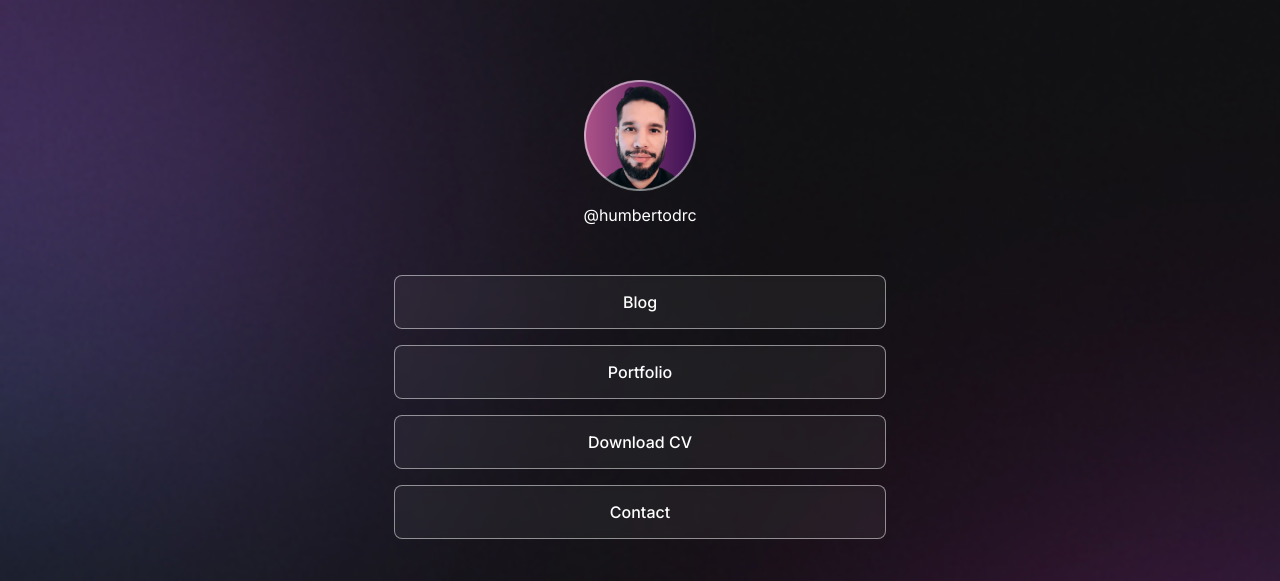
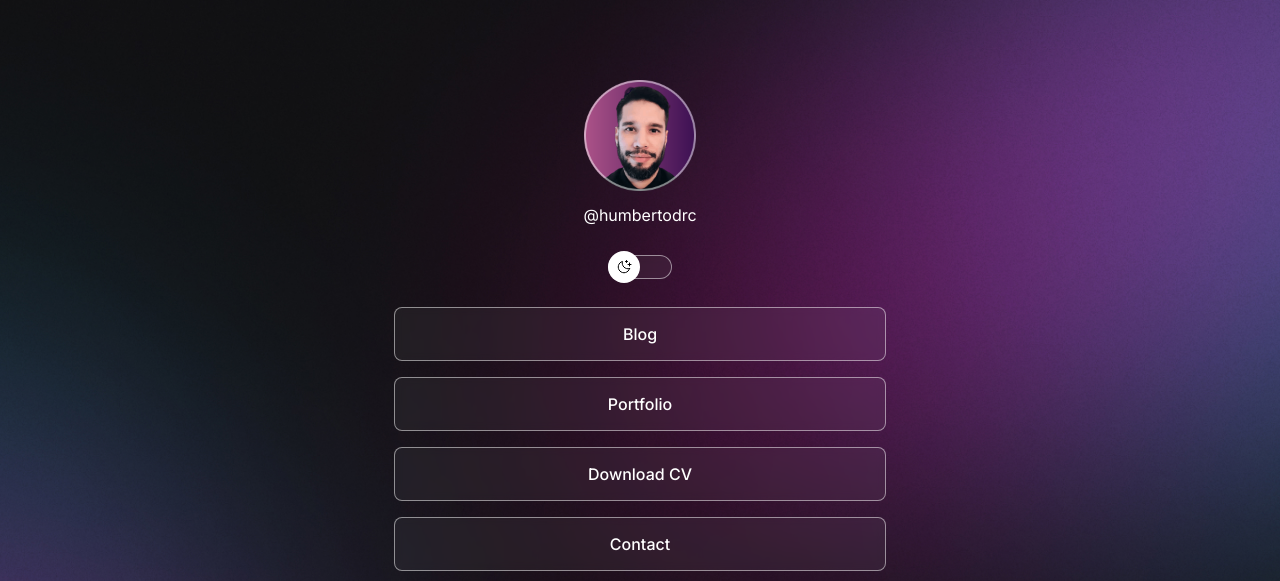
Before and after one commit to digitalhouse-content/DHLinks, a plain HTML site: page index.html in a window 1280 px wide. Shown: the top 581 px of the page. Drawn offline with nearby package versions, Linux system fonts and the light colour scheme.

Commit message:
posicionar elementos absolutamente en la página

```diff
--- a/index.html
+++ b/index.html
@@ -26,8 +26,13 @@
            alt="Foto de Humberto sonriendo, usando camisa, foto carnet o de perfil" />
       <p>@humbertodrc</p>
     </div>
+
     <!-- Switch -->
-    <div class="switch"></div>
+    <div id="switch">
+      <button></button>
+      <span></span>
+    </div>
+
     <!-- Links -->
     <ul>
       <li>
--- a/styles.css
+++ b/styles.css
@@ -56,7 +56,40 @@ body *{
   margin-top: 8px;
 }
 
-/* .switch{} */
+/* .switch */
+#switch{
+  width: 64px;
+  margin: 4px auto;
+  position: relative;
+}
+
+#switch button{
+  width: 32px;
+  height: 32px;
+  background: white var(--switch-bg-url) no-repeat center;
+  border: 0;
+  border-radius: 50%;
+
+  position: absolute;
+  top: 50%;
+  left: 0;
+  z-index: 1;
+  transform:  translateY(-50%);
+}
+
+#switch button:hover{
+  outline: 8px solid var(--highlight-color);
+}
+
+#switch span{
+  display: block;
+  width: 64px;
+  height: 24px;
+  background: var(--surface-color);
+  border: 1px solid var(--stroke-color);
+  backdrop-filter: blur(4px);
+  border-radius: 99999px;
+}
 
 ul{
   list-style: none;
@@ -118,3 +151,14 @@ footer{
   text-align: center;
   font-size: 14px;
 }
+
+/* Media Query */
+@media (min-width: 700px) {
+  :root{
+    --bg-url: url(./assets/bg-desktop.jpg);
+  }
+
+  .light{
+    --bg-url: url(./assets/bg-desktop-light.jpg);
+  }
+}
```
